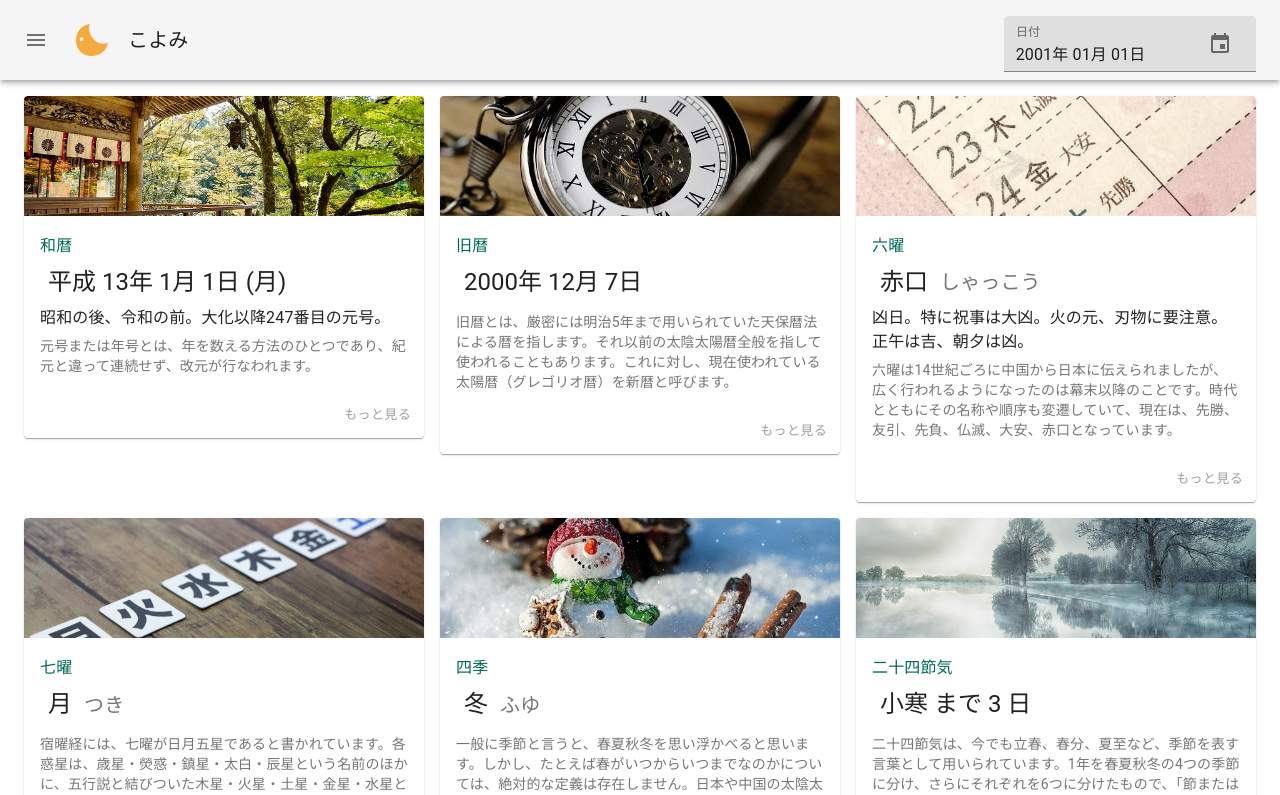
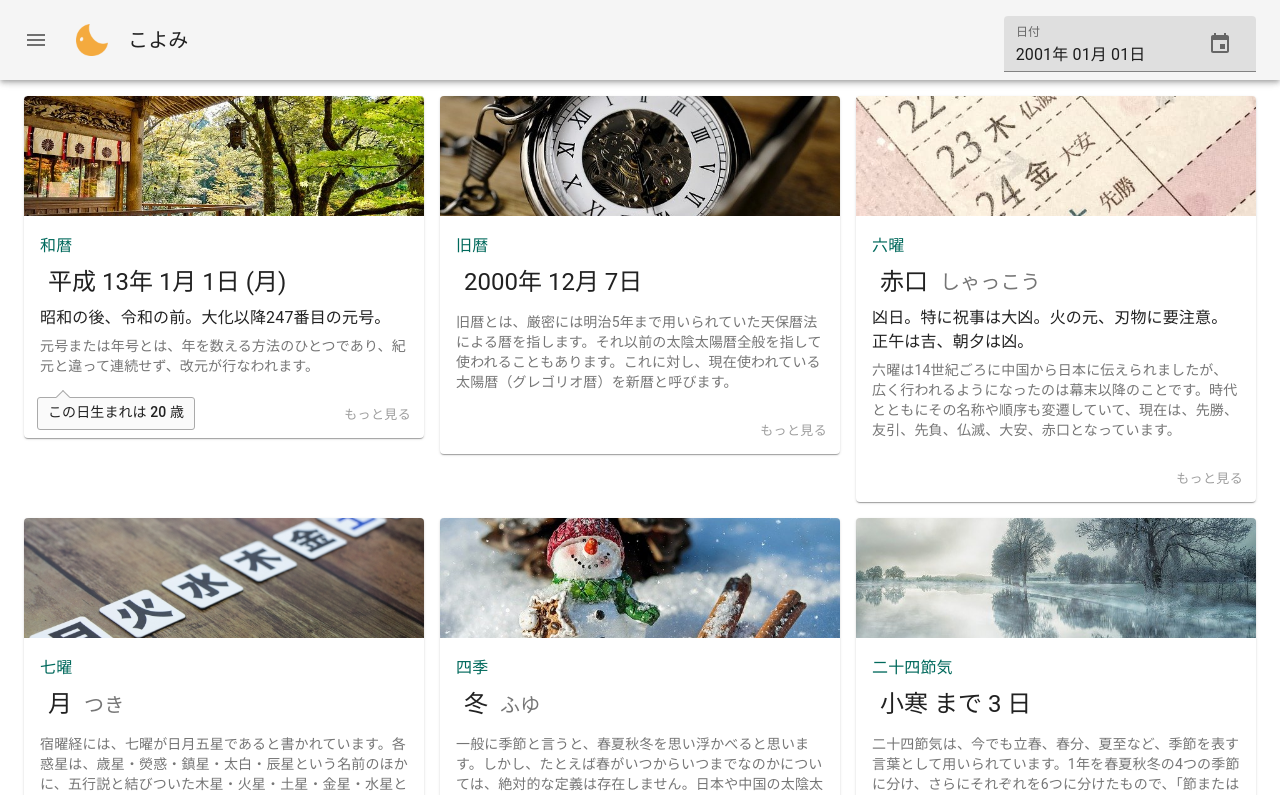
Before and after one commit to kawasawa/koyomi, a React (Create React App) app: page /1 in a window 1280 px wide. Shown: the top 795 px of the page. Built offline with nearby package versions, Linux system fonts and the light colour scheme.

Commit message:
[update] 指定された日付を起点とした年齢を表示

```diff
--- a/src/components/DateResult.tsx
+++ b/src/components/DateResult.tsx
@@ -203,6 +203,15 @@ const getZodiacImage = (junishi?: string) => {
   return zodiacImage;
 };
 
+const getAge = (birthDate: Date) => {
+  const today = new Date();
+  const todayYear = today.getFullYear();
+  const thisYearsBirthday = new Date(todayYear, birthDate.getMonth(), birthDate.getDate());
+  let age = todayYear - birthDate.getFullYear();
+  if (today < thisYearsBirthday) age--;
+  return age;
+};
+
 const useStyles = makeStyles((theme) => ({
   alert: {
     marginBottom: theme.spacing(2),
@@ -221,6 +230,26 @@ const useStyles = makeStyles((theme) => ({
   titleBox: {
     display: 'flex',
   },
+  balloon: {
+    display: 'block',
+    boxSizing: 'border-box',
+    margin: '-3px 0 0 5px',
+    padding: '0px 10px',
+    background: '#fafafa',
+    border: '1px solid #aaa',
+    borderRadius: 3,
+  },
+  balloonBefore: {
+    display: 'block',
+    width: 10,
+    height: 10,
+    margin: '-6px 0 0 10px',
+    background: '#fafafa',
+    borderLeft: '1px solid #aaa',
+    borderBottom: '1px solid #aaa',
+    transform: 'rotate(135deg)',
+    WebkitTransform: 'rotate(135deg)',
+  },
 }));
 
 const DateResult = () => {
@@ -235,6 +264,7 @@ const DateResult = () => {
   const month = date.getMonth() + 1;
   const day = date.getDate();
   const eraYear = year - Math.floor((calendarInfo?.era.startAt ?? NaN) / 10000) + 1;
+  const age = getAge(date);
   const julianDayExact = date.getJulianDay();
   const julianDay = Math.floor(julianDayExact * 10) / 10;
   const julianDayRevise = julianDay - 2400000.5;
@@ -255,6 +285,7 @@ const DateResult = () => {
       )} (${calendarInfo?.jpWeek.value})`,
       summary1: calendarInfo?.era.summary,
       summary2: t('text.japanese-calendar'),
+      balloon: 1 <= age ? util.format(t('label.age'), age) : null,
       url: 'https://eco.mtk.nao.ac.jp/koyomi/wiki/CEF2BBCB2FB8B5B9E6.html',
       image: JapanImage,
     },
@@ -398,7 +429,7 @@ const DateResult = () => {
         </Alert>
       ) : null}
       <Grid container spacing={2}>
-        {cardInfo.map(({ title, value, kana, summary1, summary2, url, image, icon }) => (
+        {cardInfo.map(({ title, value, kana, summary1, summary2, balloon, url, image, icon }) => (
           <Grid item xs={12} sm={6} md={4}>
             <Card className={classes.card}>
               <CardMedia className={classes.image} image={image} />
@@ -433,6 +464,14 @@ const DateResult = () => {
                 </Typography>
               </CardContent>
               <CardActions>
+                {balloon ? (
+                  <Box className={classes.balloon}>
+                    <Box className={classes.balloonBefore} />
+                    <Typography variant="subtitle2" color="textPrimary" gutterBottom>
+                      {balloon}
+                    </Typography>
+                  </Box>
+                ) : null}
                 <div style={{ flex: '1 0 0' }} />
                 {url ? (
                   <Button size="small" color="secondary" href={url} target="_blank">
--- a/src/locales/ja.json
+++ b/src/locales/ja.json
@@ -1,4 +1,5 @@
 {
+    "label.age": "この日生まれは %d 歳",
     "label.app-author": "Kazuki Awasawa",
     "label.app-title": "こよみ",
     "label.creator": "作成者",
```
